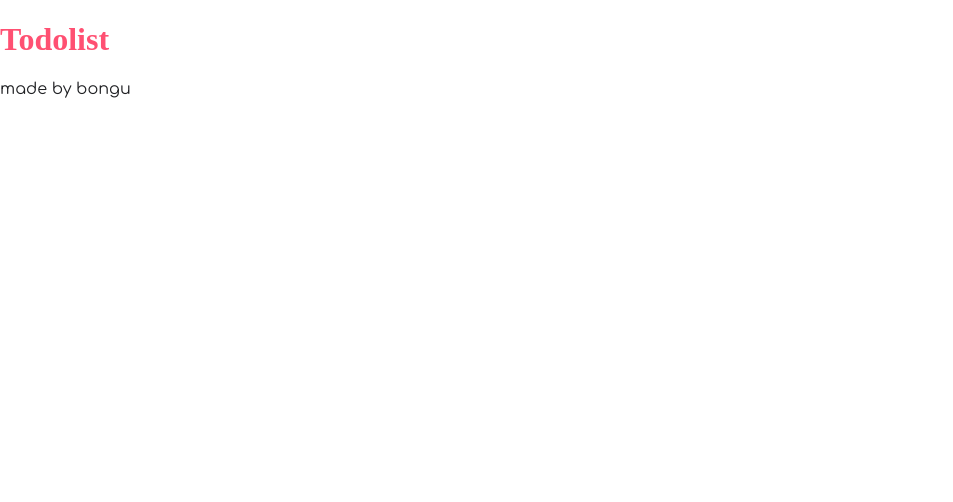
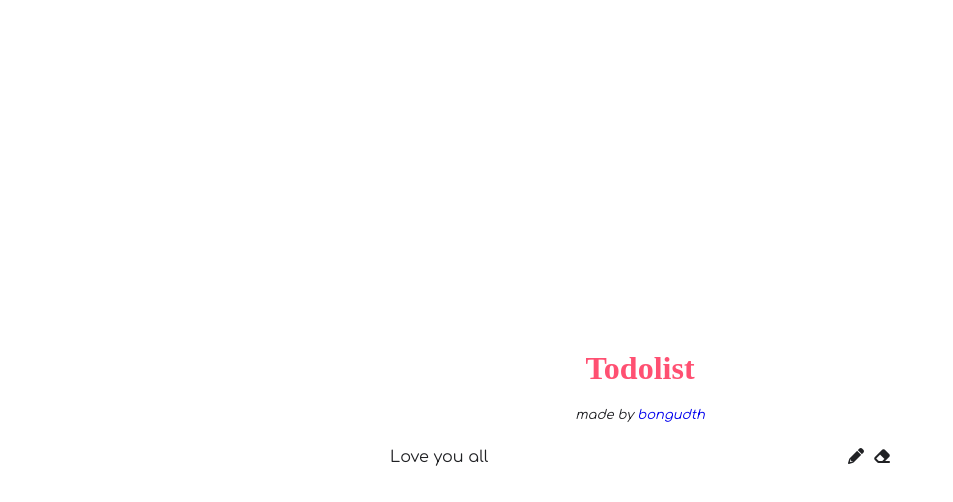
Before and after one commit to bongudth/gdsc-todolist-react-class-component, a React (Create React App) app: page / in a window 1280 px wide. Shown: the top 502 px of the page, without its empty margins (0-953 px from the left). Built offline with nearby package versions, Linux system fonts and the light colour scheme; a web font is replaced by a local one.

Commit message:
implement todo item component

```diff
--- a/public/index.html
+++ b/public/index.html
@@ -23,6 +23,7 @@
       Learn how to configure a non-root public URL by running `npm run build`.
     -->
   <link href="https://fonts.googleapis.com/css2?family=Comfortaa&family=Yuji+Mai&display=swap" rel="stylesheet">
+  <link rel="stylesheet" href="https://cdnjs.cloudflare.com/ajax/libs/font-awesome/6.0.0-beta2/css/all.min.css" integrity="sha512-YWzhKL2whUzgiheMoBFwW8CKV4qpHQAEuvilg9FAn5VJUDwKZZxkJNuGM4XkWuk94WCrrwslk8yWNGmY1EduTA==" crossorigin="anonymous" referrerpolicy="no-referrer" />
   <title>Todolist | bongudth 🌸</title>
 </head>
 
--- a/src/App.js
+++ b/src/App.js
@@ -1,12 +1,19 @@
+import React from 'react';
 import './App.scss';
+import TodoItem from './components/TodoItem';
 
-function App() {
-  return (
-    <div>
-      <h1>Todolist</h1>
-      <p>made by bongu</p>
-    </div>
-  );
+class App extends React.Component {
+  render() {
+    return (
+      <div className="container">
+        <h1>Todolist</h1>
+        <span className="subtitle">made by <a href="https://github.com/bongudth">bongudth</a></span>
+        <div className="todo-list">
+          <TodoItem />
+        </div>
+      </div>
+    )
+  }
 }
 
 export default App;
--- a/src/App.scss
+++ b/src/App.scss
@@ -1 +1,24 @@
 @import "./assets/variable.scss";
+
+.container {
+  height: 100vh;
+  display: flex;
+  flex-direction: column;
+  align-items: center;
+  justify-content: center;
+
+  .subtitle {
+    display: inline-block;
+    font-style: italic;
+    font-size: small;
+    margin-bottom: 20px;
+
+    a {
+      text-decoration: none;
+    }
+
+    a:hover {
+      text-decoration: underline;
+    }
+  }
+}
--- /dev/null
+++ b/src/components/TodoItem.js
@@ -0,0 +1,18 @@
+import React from 'react';
+import "./TodoItem.scss";
+
+class TodoItem extends React.Component {
+  render() {
+    return (
+      <div className="todo-item">
+        <div>Love you all</div>
+        <div>
+          <i class="fas fa-pencil-alt"></i>
+          <i class="fas fa-eraser"></i>
+        </div>
+      </div>
+    )
+  }
+}
+
+export default TodoItem;
--- /dev/null
+++ b/src/components/TodoItem.scss
@@ -0,0 +1,33 @@
+@import "../assets/variable.scss";
+
+.todo-item {
+  display: flex;
+  justify-content: space-between;
+  width: 500px;
+  border-radius: $border-radius;
+  border: 1px solid transparent;
+  border-bottom: 1px solid $border-color;
+  padding: 5px;
+  transition: all 0.3s ease;
+
+  &:hover {
+    background-color: $background-color;
+  }
+
+  &:last-child {
+    border-bottom: 1px solid transparent;
+  }
+
+  i {
+    transition: all 0.3s ease;
+    cursor: pointer;
+
+    &:hover {
+      color: $title-color;
+    }
+
+    &:last-child {
+      margin-left: 10px;
+    }
+  }
+}
```
